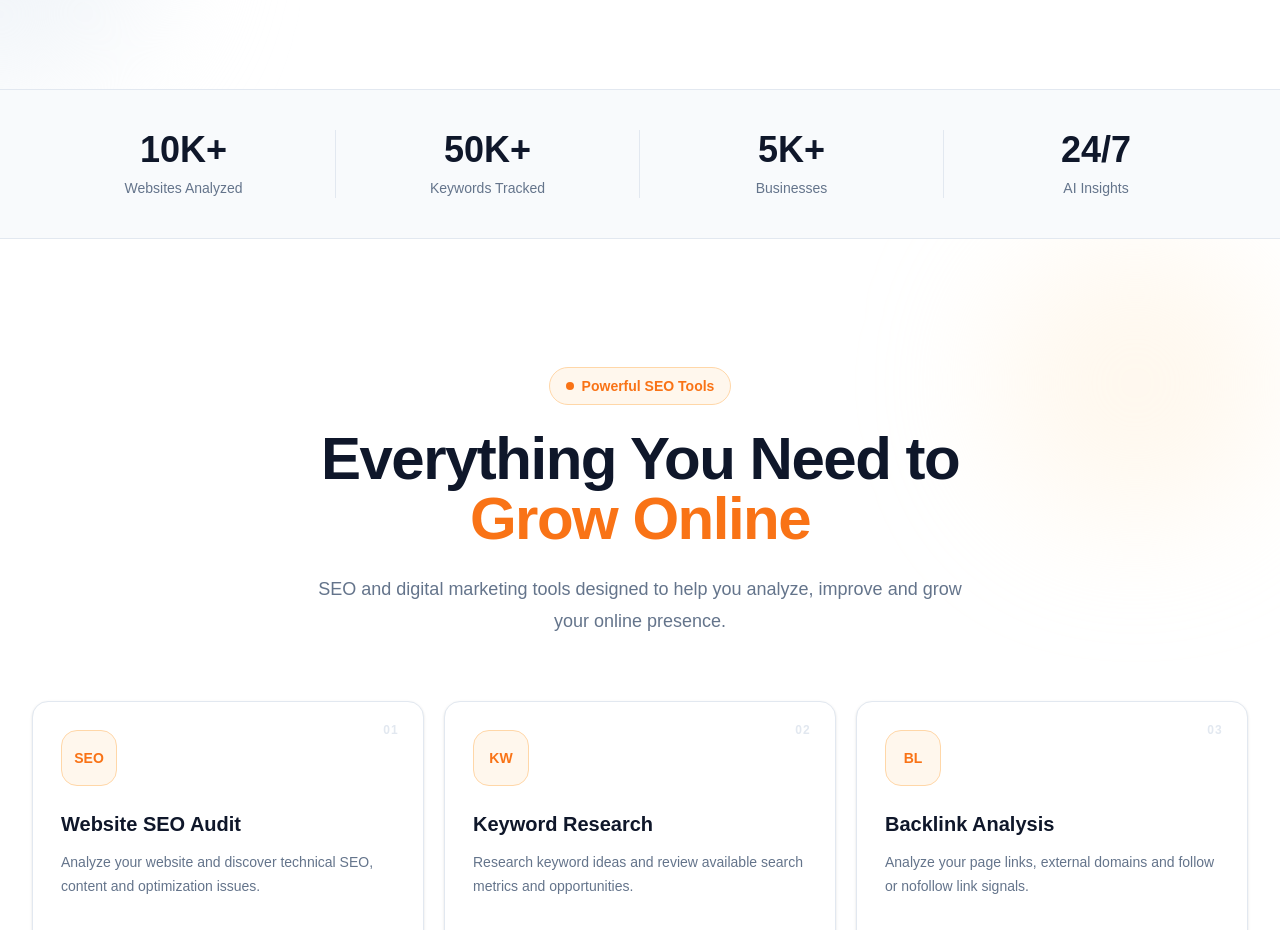
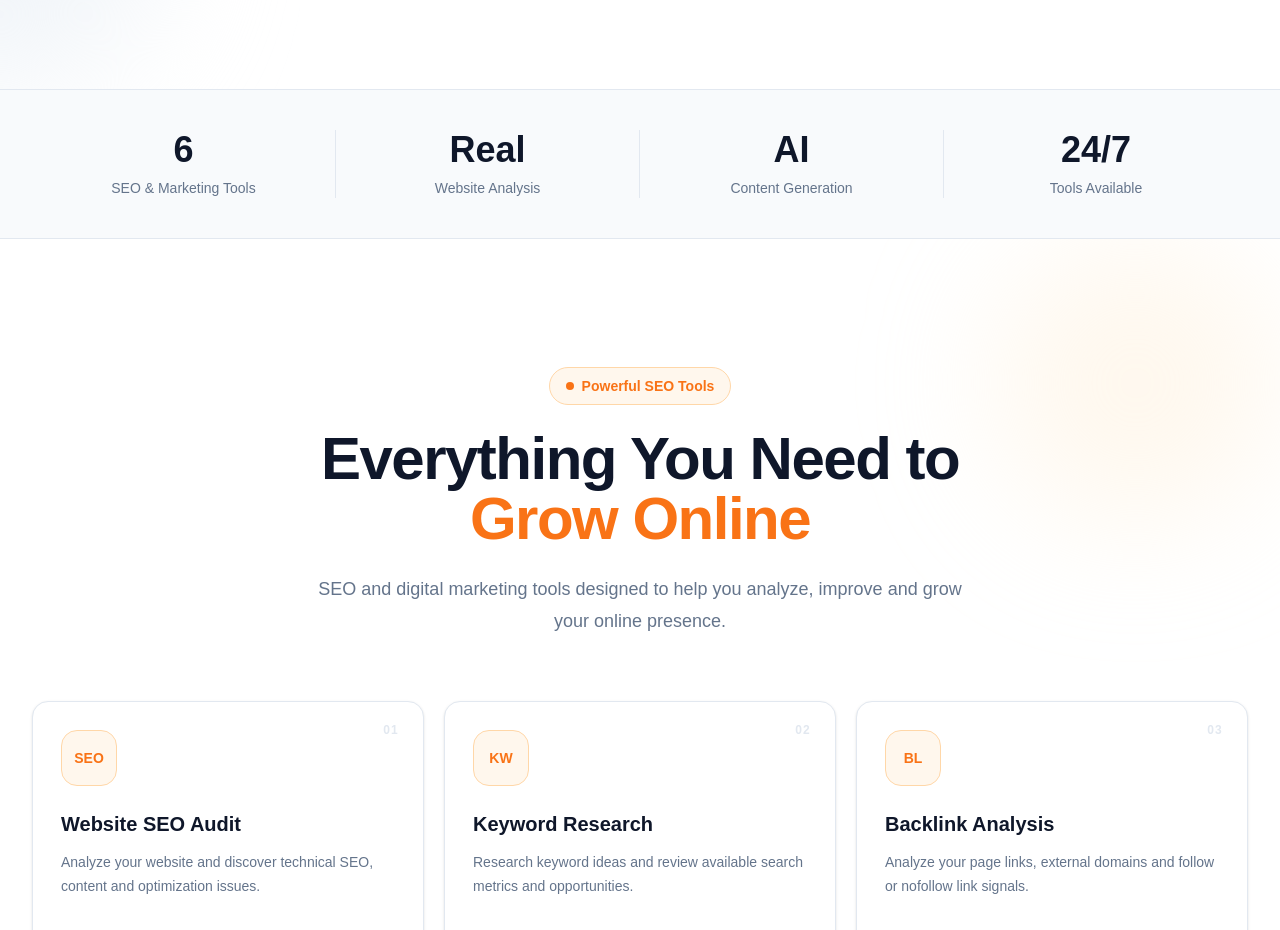
Before and after one commit to seometrichub/seometrichub, a Next.js app: page / in a window 1280 px wide. Shown: the part 1100-2030 px from the top of the page. Built offline with nearby package versions, Linux system fonts and the light colour scheme.

Commit message:
Replace unverified homepage stats

```diff
--- a/components/sections/Stats.tsx
+++ b/components/sections/Stats.tsx
@@ -1,19 +1,19 @@
 const stats = [
   {
-    value: "10K+",
-    label: "Websites Analyzed",
+    value: "6",
+    label: "SEO & Marketing Tools",
   },
   {
-    value: "50K+",
-    label: "Keywords Tracked",
+    value: "Real",
+    label: "Website Analysis",
   },
   {
-    value: "5K+",
-    label: "Businesses",
+    value: "AI",
+    label: "Content Generation",
   },
   {
     value: "24/7",
-    label: "AI Insights",
+    label: "Tools Available",
   },
 ];
 
```
